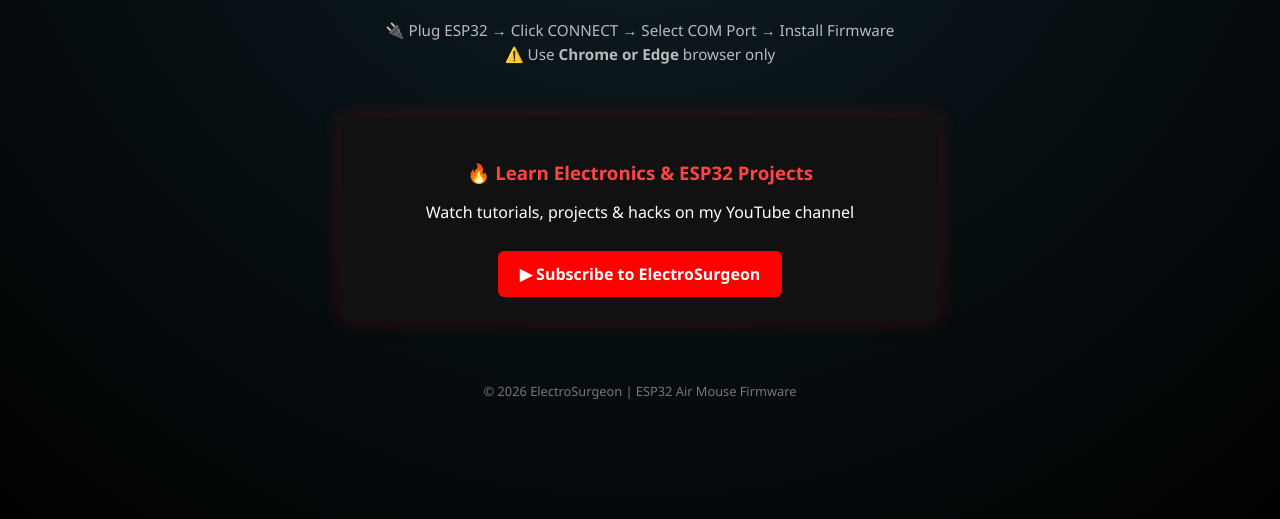
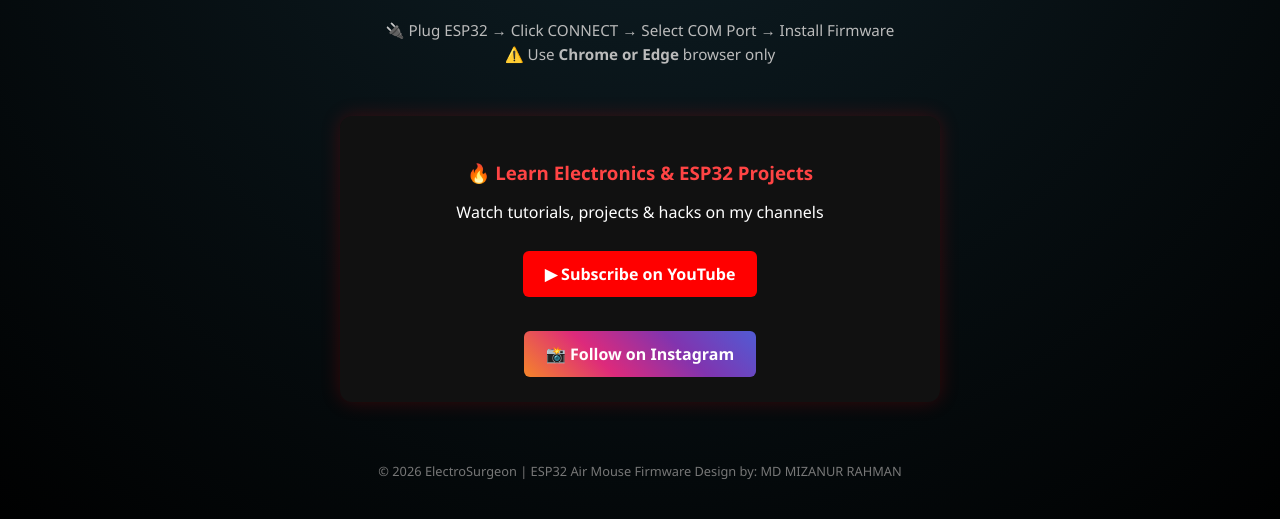
Before and after one commit to MdMizanurRahman1205/esp32-air-mouse-installer, a plain HTML site: page index.html in a window 1280 px wide. Shown: the part 249-768 px from the top of the page. Drawn offline with Linux system fonts and the light colour scheme.

Commit message:
Update index.html

```diff
--- a/index.html
+++ b/index.html
@@ -118,15 +118,26 @@
     </div>
 
     <div class="youtube">
-      <h3>🔥 Learn Electronics & ESP32 Projects</h3>
-      <p>Watch tutorials, projects & hacks on my YouTube channel</p>
-      <a href="https://www.youtube.com/@electrosurgeon" target="_blank">
-        ▶ Subscribe to ElectroSurgeon
-      </a>
-    </div>
+     <h3>🔥 Learn Electronics & ESP32 Projects</h3>
+      <p>Watch tutorials, projects & hacks on my channels</p>
+
+        <a href="https://www.youtube.com/@electrosurgeon" target="_blank"
+          style="background:#ff0000;">
+         ▶ Subscribe on YouTube
+       </a>
+
+    <br><br>
+
+         <a href="https://www.instagram.com/electro_surgeon" target="_blank"
+         style="background:linear-gradient(45deg,#f58529,#dd2a7b,#8134af,#515bd4);">
+       📸 Follow on Instagram
+     </a>
+   </div>
+
 
     <footer>
       © 2026 ElectroSurgeon | ESP32 Air Mouse Firmware
+      Design by: MD MIZANUR RAHMAN
     </footer>
 
   </div>
```
